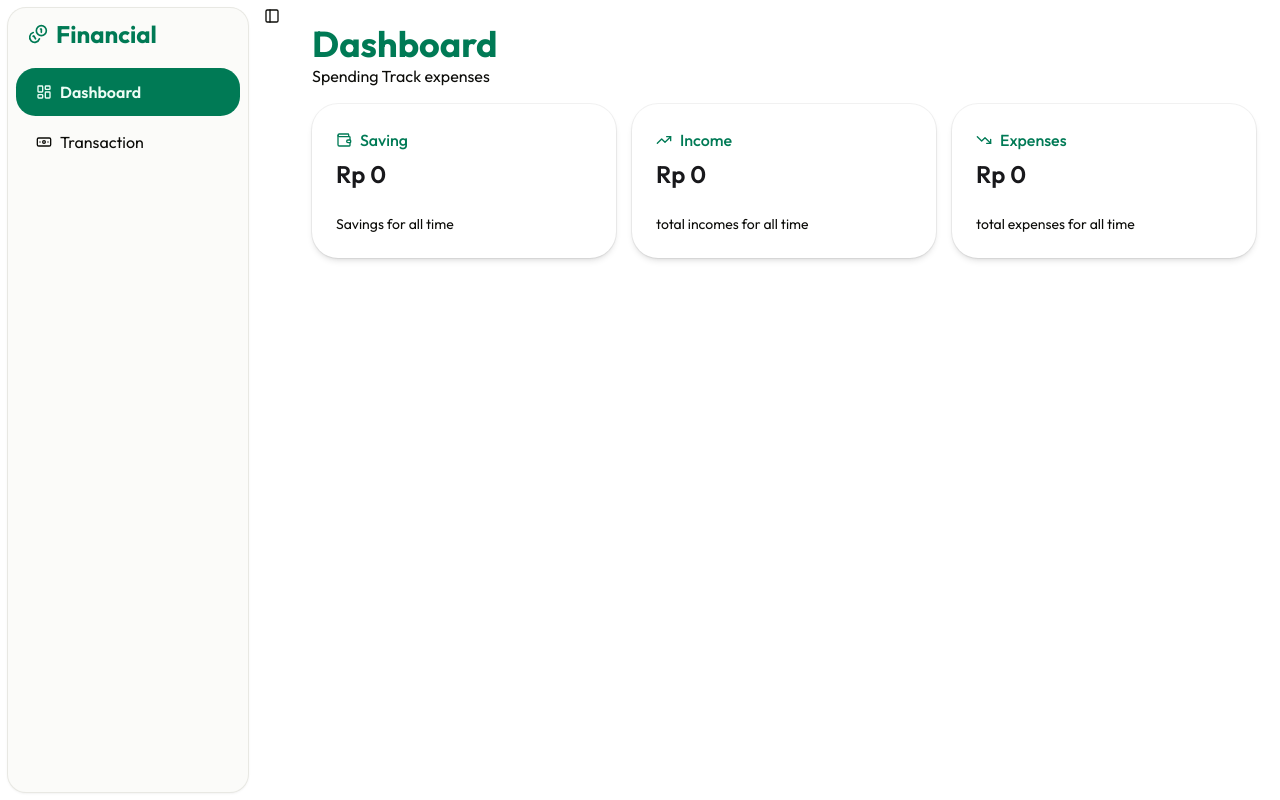
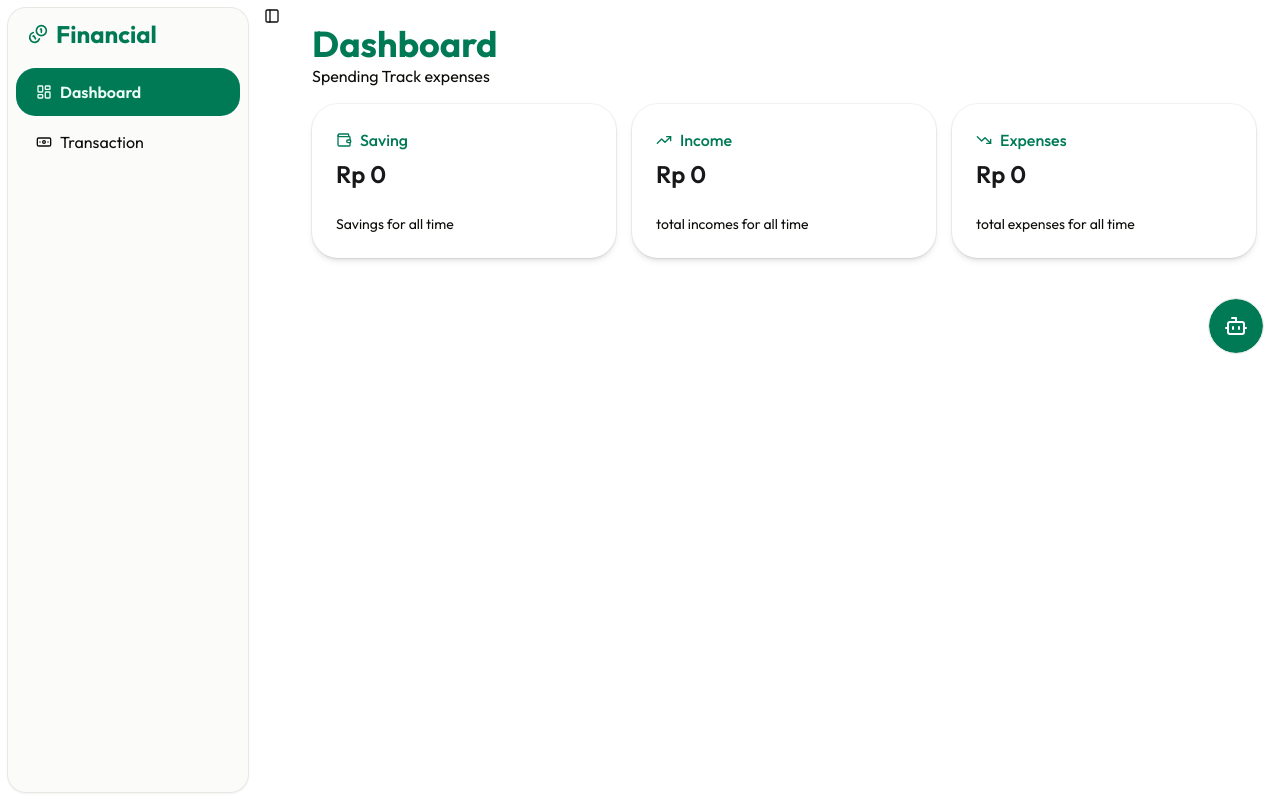
Before and after one commit to bagasLn/Belajara-buat-web-app-finance, a Next.js app: page /dashboard in a window 1280 px wide. Built offline with nearby package versions, Linux system fonts and the light colour scheme; no server answers; the database is empty.

Commit message:
belakar mengkoneksikan ai, dengan gemini ai

```diff
--- a/package.json
+++ b/package.json
@@ -9,6 +9,7 @@
     "lint": "eslint"
   },
   "dependencies": {
+    "@google/genai": "^1.52.0",
     "@hookform/resolvers": "^5.2.2",
     "@supabase/ssr": "^0.10.2",
     "@supabase/supabase-js": "^2.105.3",
--- /dev/null
+++ b/src/app/dashboard/_components/chat-bot-drawer.tsx
@@ -0,0 +1,22 @@
+"use client";
+import { Button } from "@/components/ui/button";
+import { handleChat } from "@/features/ai/chat";
+import { BotIcon } from "lucide-react";
+
+export default function ChatbotDrawer() {
+  return (
+    <div className="fixed buttom-4 right-4 ">
+      <Button
+        className="size-14 rounded-full bg-primary text-white flex items-center justify-center"
+        size="icon-lg"
+        variant="outline"
+        onClick={async () => {
+          const result = await handleChat();
+          console.log(result);
+        }}
+      >
+        <BotIcon className="size-6" />
+      </Button>
+    </div>
+  );
+}
--- a/src/app/dashboard/layout.tsx
+++ b/src/app/dashboard/layout.tsx
@@ -1,13 +1,17 @@
 import { AppSidebar } from "@/components/layout/app-sidebar";
 import { SidebarProvider, SidebarTrigger } from "@/components/ui/sidebar";
 import { ReactNode } from "react";
+import ChatbotDrawer from "./_components/chat-bot-drawer";
 
 export default function DashboardLayout({ children }: { children: ReactNode }) {
   return (
     <SidebarProvider>
       <AppSidebar />
       <SidebarTrigger />
-      <main className="flex-1 p-4">{children}</main>
+      <main className="flex-1 p-4">
+        {children}
+        <ChatbotDrawer />
+      </main>
     </SidebarProvider>
   );
 }
--- a/src/app/layout.tsx
+++ b/src/app/layout.tsx
@@ -43,7 +43,7 @@ export default function RootLayout({
       <body className="min-h-full flex flex-col" suppressHydrationWarning>
         <QueryProvider>
           <TooltipProvider>{children}</TooltipProvider>
-          <Toaster />
+          <Toaster position="top-right" />
         </QueryProvider>
       </body>
     </html>
--- a/src/config/environment.ts
+++ b/src/config/environment.ts
@@ -1,4 +1,5 @@
 export const ENVIRONMENT = {
   supabaseUrl: process.env.NEXT_PUBLIC_SUPABASE_URL,
   supabaseKey: process.env.NEXT_PUBLIC_PUBLISHABLE_KEY,
+  googleGenAIKey: process.env.GOOGLE_GEN_AI_API_KEY,
 };
--- /dev/null
+++ b/src/features/ai/chat.ts
@@ -0,0 +1,17 @@
+"use server";
+
+import { ENVIRONMENT } from "@/config/environment";
+import { GoogleGenAI } from "@google/genai";
+
+const ai = new GoogleGenAI({ apiKey: ENVIRONMENT.googleGenAIKey });
+
+export async function handleChat() {
+  const response = await ai.models.generateContent({
+    model: "gemini-3.8-flash",
+    contents: "kamu siapa?",
+    config: {},
+  });
+
+  console.log(response);
+  return response.text;
+}
```
Also changed, not shown: src/app/globals.css (line endings or trailing spaces), 1 other file (tests, documents, lock files or other folders).
